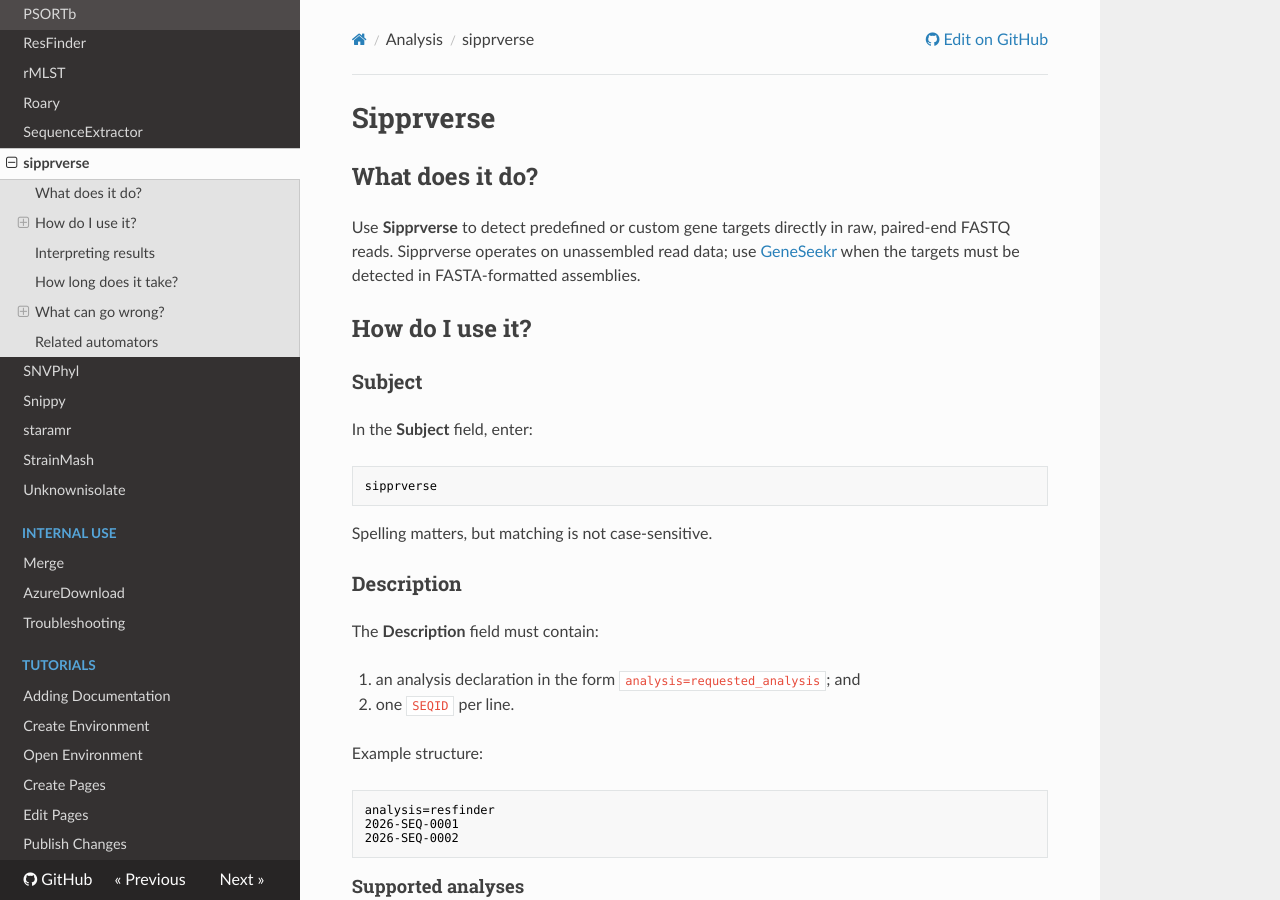
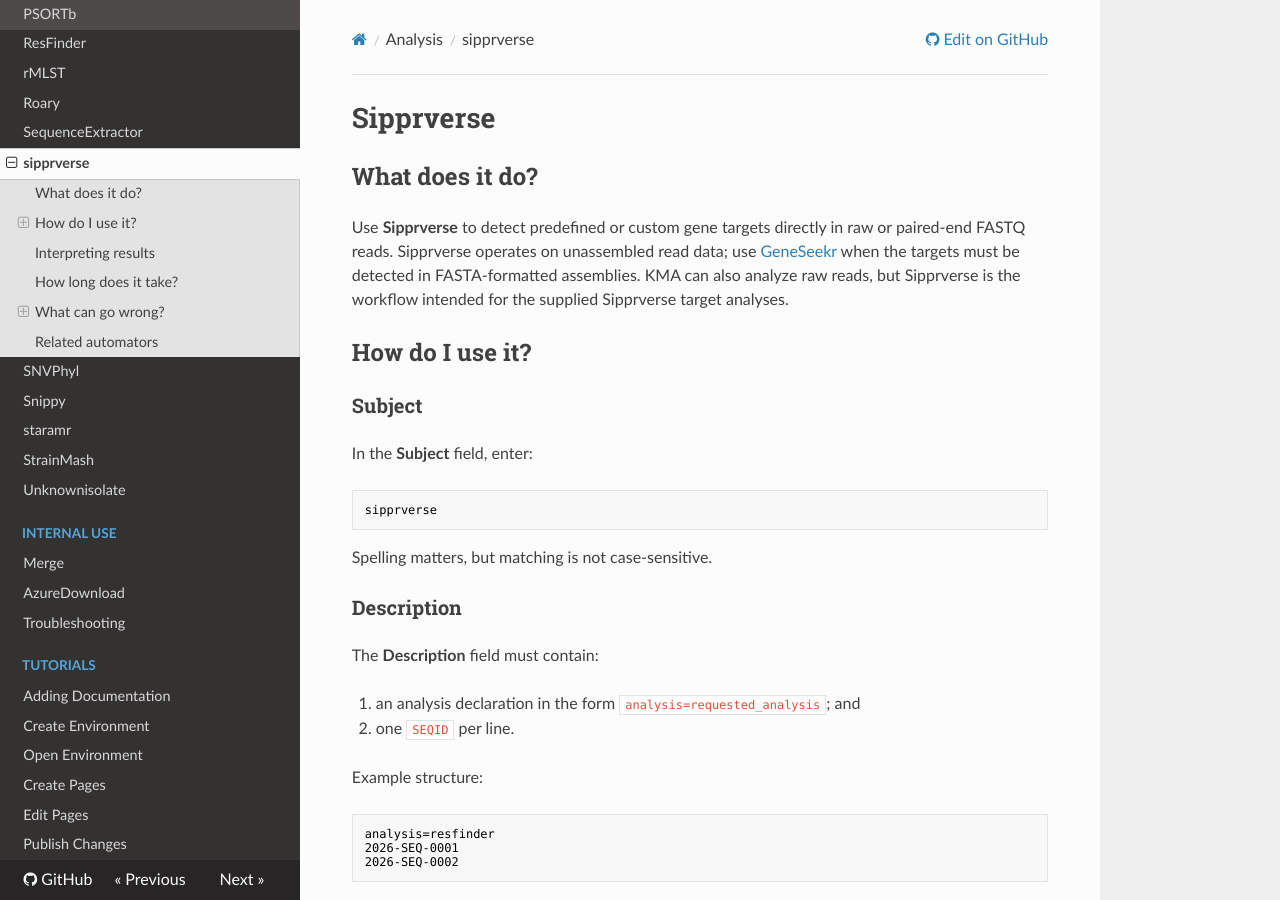
Before and after one commit to OLC-Bioinformatics/redmine-docs, an MkDocs documentation site: the page built from docs/analysis/sipprverse.md, in a window 1280 px wide and 900 px high. Built offline with MkDocs 1.6.1, drawn with Linux system fonts in a browser that asks for light colours; nearby versions of some CDN libraries.

Commit message:
docs: clarify sipprverse usage

```diff
--- a/docs/analysis/sipprverse.md
+++ b/docs/analysis/sipprverse.md
@@ -2,7 +2,7 @@
 
 ## What does it do?
 
-Use **Sipprverse** to detect predefined or custom gene targets directly in raw, paired-end FASTQ reads. Sipprverse operates on unassembled read data; use [GeneSeekr](geneseekr.md) when the targets must be detected in FASTA-formatted assemblies.
+Use **Sipprverse** to detect predefined or custom gene targets directly in raw or paired-end FASTQ reads. Sipprverse operates on unassembled read data; use [GeneSeekr](geneseekr.md) when the targets must be detected in FASTA-formatted assemblies. KMA can also analyze raw reads, but Sipprverse is the workflow intended for the supplied Sipprverse target analyses.
 
 ## How do I use it?
 
```
